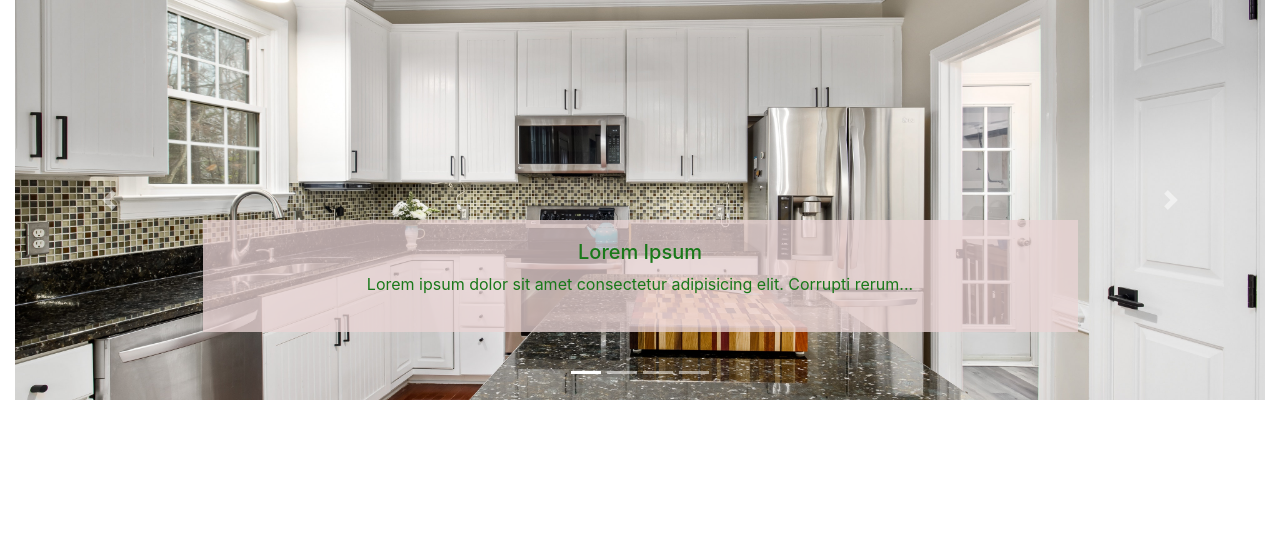
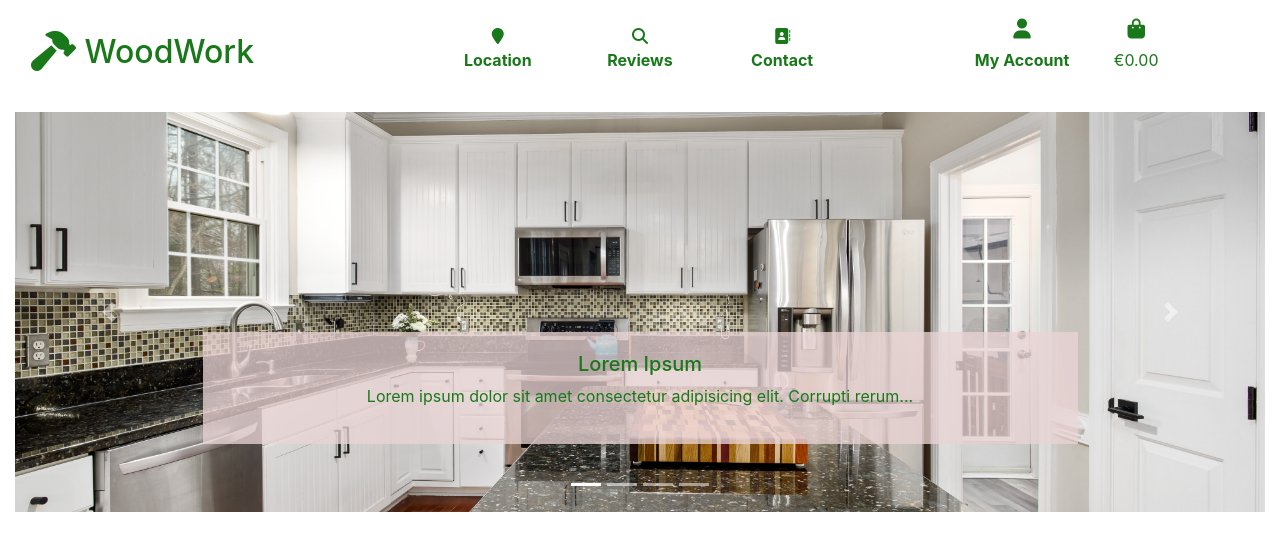
Before and after one commit to juliandunne1234/woodwork, a Django app: page / in a window 1280 px wide. Shown: the top 551 px of the page. Run offline with Django 3.2, Linux system fonts and the light colour scheme; some libraries are stand-ins or nearby versions.

Commit message:
added main page header

```diff
--- a/static/css/base.css
+++ b/static/css/base.css
@@ -10,5 +10,4 @@ img {
 
 .text-green {
     color: rgb(25, 120, 25);
-    font-size: 1rem;
 }
--- a/templates/base.html
+++ b/templates/base.html
@@ -42,7 +42,73 @@
 </head>
 
 <body>
-    <header class="container-fluid"></header>
+    <header class="container-fluid">
+        <div class="row">
+            <div class="col-4 my-auto py-1 py-lg-0 text-center text-lg-left">
+                <a href="{% url 'home' %}" class="nav-link main-logo-link">
+                    <h2 class="logo-font text-green"><i class="fas fa-hammer fa-lg"></i> WoodWork</h2>
+                </a>
+            </div>
+            <div class="col-4 my-auto py-1 py-lg-0">
+                <div class="row">
+                    <div class="col-4">
+                        <a class="nav-link text-center text-green" href="#">
+                            <i class="fas fa-map-marker"></i>
+                            <p><strong>Location</strong></p>
+                        </a>
+                    </div>
+                    <div class="col-4">
+                        <a class="nav-link text-center text-green" href="#">
+                            <i class="fas fa-search"></i>
+                            <p><strong>Reviews</strong></p>
+                        </a>
+                    </div>
+                    <div class="col-4">
+                        <a class="nav-link text-center text-green" href="#">
+                            <i class="fas fa-address-book"></i>
+                            <p><strong>Contact</strong></p>
+                        </a>
+                    </div>
+                </div>
+            </div>
+            <div class="col-4 y-auto py-1 py-lg-0">
+                <ul class="list-inline text-center text-green">
+                    <li class="list-inline-item dropdown">
+                        <a class="nav-link" href="#" id="user-options" data-toggle="dropdown" aria-haspopup="true"
+                            aria-expanded="false">
+                            <div class="text-center text-green">
+                                <div class="my-2"><i class="fas fa-user fa-lg"></i></div>
+                                <p><strong>My Account</strong></p>
+                            </div>
+                        </a>
+                        <div class="dropdown-menu" aria-labelledby="user-options">
+                            {% if request.user.is_authenticated %}
+                                <a href="#" class="dropdown-item">My Profile</a>
+                                <a href="#" class="dropdown-item">Logout</a>
+                            {% else %}
+                                <a href="#" class="dropdown-item">Register</a>
+                                <a href="#" class="dropdown-item">Login</a>
+                            {% endif %}
+                        </div>
+                    </li>
+                    <li class="list-inline-item">
+                        <a href="" class="{% if grand_total %}text-info font-weight-bold{% else %}text-green{% endif %} nav-link">
+                            <div class="text-center my-2">
+                                <div class="my-2"><i class="fas fa-shopping-bag fa-lg"></i></div>
+                                <p>
+                                    {% if grand_total %}
+                                        ${{ grand_total_total|floatformat:2 }}
+                                    {% else %}
+                                        €0.00
+                                    {% endif %}
+                                </p>
+                            </div>
+                        </a>
+                    </li>
+                </ul>
+            </div>
+        </div>
+    </header>
 
     {% if messages %}
     <div class="message-container"></div>
```
